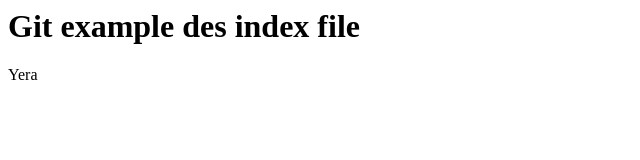
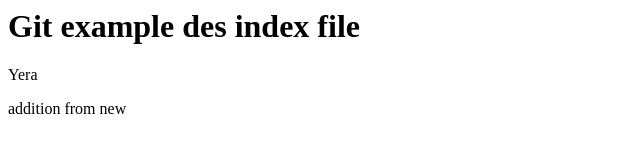
Before and after one commit to srihitha484/repo, a plain HTML site: page Desktop/Final/index.html in a window 1280 px wide. Shown: the whole page, without its empty margins (0-640 px from the left). Drawn offline with Linux system fonts and the light colour scheme.

Commit message:
first commit

```diff
--- a/Desktop/Final/index.html
+++ b/Desktop/Final/index.html
@@ -3,7 +3,7 @@
 
 <h1> Git example des index file </h1>
 <p> Yera </p>
-
+<p> addition from new </p>
 
 </body>
 </html>
```
Also changed, not shown: 1 other file.
